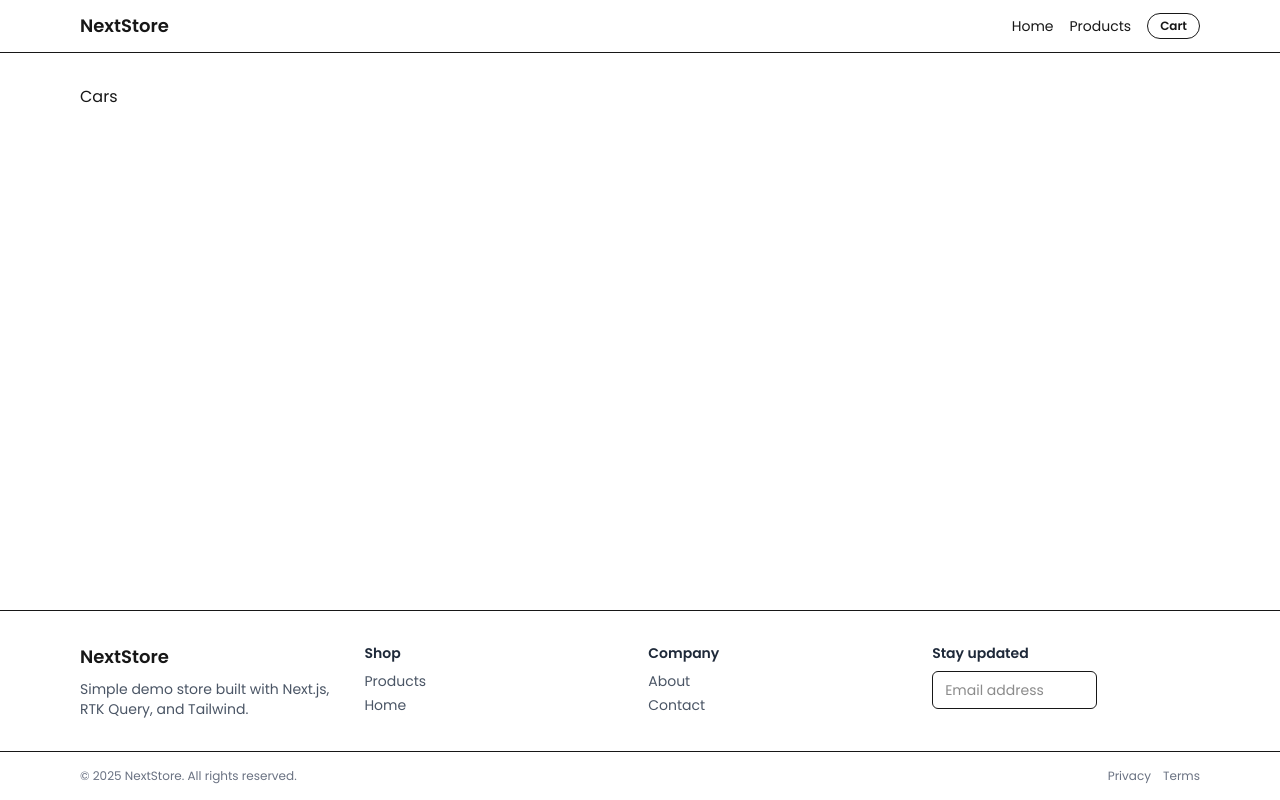
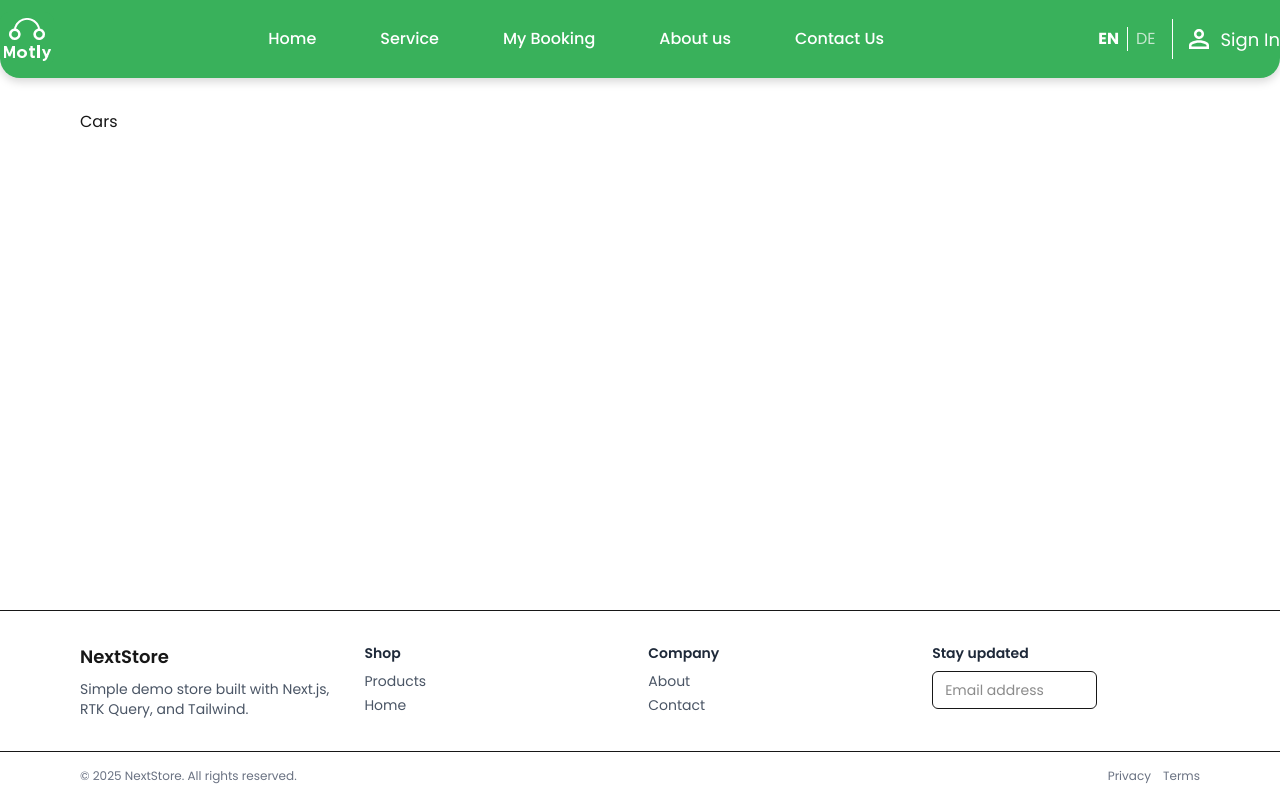
Before and after one commit to mijanConnect/motly-car-rental-website-mahsundic, a Next.js app: page /cars in a window 1280 px wide. Built offline with nearby package versions, Linux system fonts and the light colour scheme.

Commit message:
Navbar design

```diff
--- a/app/components/Navbar.tsx
+++ b/app/components/Navbar.tsx
@@ -1,30 +1,119 @@
 "use client";
 
+import Image from "next/image";
 import Link from "next/link";
 import { useState } from "react";
+import UserIcon from "./Svg";
 
 export default function Navbar() {
   const [open, setOpen] = useState(false);
+  const [lang, setLang] = useState("EN");
+
+  const toggleLanguage = () => {
+    setLang((prev) => (prev === "EN" ? "DE" : "EN"));
+  };
 
   return (
-    <header className="sticky top-0 z-20 border-b bg-white/70 backdrop-blur">
-      <div className="mx-auto flex max-w-6xl items-center justify-between px-4 py-3">
+    <header className="sticky top-0 z-20 bg-primary rounded-b-[20px] drop-shadow-lg">
+      <div className="container mx-auto flex items-center justify-between py-3">
         <Link
           href="/"
           className="text-lg font-semibold text-[--color-primary] hover:opacity-90"
         >
-          NextStore
+          <Image
+            src="/assets/logo-nav.png"
+            alt="Login Image"
+            width={54}
+            height={54}
+          />
         </Link>
+
+        <nav
+          className={`${
+            open ? "max-h-52 opacity-100" : "max-h-0 opacity-0"
+          } absolute left-0 right-0 top-full overflow-hidden border-b border-t bg-white/95 px-4 shadow-md transition-all duration-200 lg:static lg:max-h-none lg:flex lg:items-center lg:justify-end lg:gap-4 lg:border-0 lg:bg-transparent lg:p-0 lg:opacity-100 lg:shadow-none`}
+        >
+          <div className="flex flex-col gap-3 py-3 text-[16px] font-medium text-white lg:flex-row lg:items-center lg:py-0 lg:gap-12">
+            <Link
+              href="/"
+              className="hover:text-[--color-primary] hover:scale-115 px-2 transform transition-all"
+              onClick={() => setOpen(false)}
+            >
+              Home
+            </Link>
+            <Link
+              href="#products"
+              className="hover:text-[--color-primary] hover:scale-115 px-2 transform transition-all"
+              onClick={() => setOpen(false)}
+            >
+              Service
+            </Link>
+            <Link
+              href="#products"
+              className="hover:text-[--color-primary] hover:scale-115 px-2 transform transition-all"
+              onClick={() => setOpen(false)}
+            >
+              My Booking
+            </Link>
+            <Link
+              href="#products"
+              className="hover:text-[--color-primary] hover:scale-115 px-2 transform transition-all"
+              onClick={() => setOpen(false)}
+            >
+              About us
+            </Link>
+            <Link
+              href="#products"
+              className="hover:text-[--color-primary] hover:scale-115 px-2 transform transition-all"
+              onClick={() => setOpen(false)}
+            >
+              Contact Us
+            </Link>
+          </div>
+        </nav>
+
+        <div className="flex gap-4 align-middle justify-between">
+          <div className="flex justify-start items-center gap-4">
+            <div
+              onClick={toggleLanguage}
+              className="flex items-center cursor-pointer select-none text-white border-r pr-4 h-10"
+            >
+              <span
+                className={`pr-2 ${
+                  lang === "EN" ? "font-bold" : "opacity-70"
+                } border-r`}
+              >
+                EN
+              </span>
+
+              <span
+                className={`pl-2 ${lang === "DE" ? "font-bold" : "opacity-70"}`}
+              >
+                DE
+              </span>
+            </div>
+
+            <Link
+              href="#products"
+              className="text-white"
+              onClick={() => setOpen(false)}
+            >
+              <div className="flex justify-start items-center gap-3">
+                <UserIcon />
+                <p className="text-[18px]">Sign In</p>
+              </div>
+            </Link>
+          </div>
 
           <button
             type="button"
-          className="inline-flex items-center justify-center rounded-md p-2 text-[--color-foreground] hover:bg-black/5 focus:outline-none focus:ring-2 focus:ring-[--color-primary] lg:hidden"
+            className="inline-flex items-center justify-center rounded-md text-white hover:bg-black/5 focus:outline-none focus:ring-2 focus:ring-[--color-primary] lg:hidden"
             aria-label="Toggle navigation"
             onClick={() => setOpen((v) => !v)}
           >
             <span className="sr-only">Toggle navigation</span>
             <svg
-            className="h-5 w-5"
+              className="h-8 w-8"
               xmlns="http://www.w3.org/2000/svg"
               fill="none"
               viewBox="0 0 24 24"
@@ -46,32 +135,7 @@ export default function Navbar() {
               )}
             </svg>
           </button>
-
-        <nav
-          className={`${
-            open ? "max-h-52 opacity-100" : "max-h-0 opacity-0"
-          } absolute left-0 right-0 top-full overflow-hidden border-b border-t bg-white/95 px-4 shadow-md transition-all duration-200 lg:static lg:max-h-none lg:flex lg:items-center lg:justify-end lg:gap-4 lg:border-0 lg:bg-transparent lg:p-0 lg:opacity-100 lg:shadow-none`}
-        >
-          <div className="flex flex-col gap-3 py-3 text-sm lg:flex-row lg:items-center lg:py-0 lg:gap-4">
-            <Link
-              href="/"
-              className="hover:text-[--color-primary]"
-              onClick={() => setOpen(false)}
-            >
-              Home
-            </Link>
-            <Link
-              href="#products"
-              className="hover:text-[--color-primary]"
-              onClick={() => setOpen(false)}
-            >
-              Products
-            </Link>
-            <button className="rounded-full border border-[--color-primary] px-3 py-1 text-xs font-semibold text-[--color-primary] transition hover:bg-[--color-primary] hover:text-white">
-              Cart
-            </button>
         </div>
-        </nav>
       </div>
     </header>
   );
--- /dev/null
+++ b/app/components/Svg.tsx
@@ -0,0 +1,16 @@
+export default function UserIcon() {
+  return (
+    <svg
+      xmlns="http://www.w3.org/2000/svg"
+      width="20"
+      height="20"
+      viewBox="0 0 20 20"
+      fill="none"
+    >
+      <path
+        d="M10 10C8.625 10 7.44792 9.51042 6.46875 8.53125C5.48958 7.55208 5 6.375 5 5C5 3.625 5.48958 2.44792 6.46875 1.46875C7.44792 0.489583 8.625 0 10 0C11.375 0 12.5521 0.489583 13.5312 1.46875C14.5104 2.44792 15 3.625 15 5C15 6.375 14.5104 7.55208 13.5312 8.53125C12.5521 9.51042 11.375 10 10 10ZM0 20V16.5C0 15.7917 0.182292 15.1406 0.546875 14.5469C0.911458 13.9531 1.39583 13.5 2 13.1875C3.29167 12.5417 4.60417 12.0573 5.9375 11.7344C7.27083 11.4115 8.625 11.25 10 11.25C11.375 11.25 12.7292 11.4115 14.0625 11.7344C15.3958 12.0573 16.7083 12.5417 18 13.1875C18.6042 13.5 19.0885 13.9531 19.4531 14.5469C19.8177 15.1406 20 15.7917 20 16.5V20H0ZM2.5 17.5H17.5V16.5C17.5 16.2708 17.4427 16.0625 17.3281 15.875C17.2135 15.6875 17.0625 15.5417 16.875 15.4375C15.75 14.875 14.6146 14.4531 13.4688 14.1719C12.3229 13.8906 11.1667 13.75 10 13.75C8.83333 13.75 7.67708 13.8906 6.53125 14.1719C5.38542 14.4531 4.25 14.875 3.125 15.4375C2.9375 15.5417 2.78646 15.6875 2.67188 15.875C2.55729 16.0625 2.5 16.2708 2.5 16.5V17.5ZM10 7.5C10.6875 7.5 11.276 7.25521 11.7656 6.76562C12.2552 6.27604 12.5 5.6875 12.5 5C12.5 4.3125 12.2552 3.72396 11.7656 3.23438C11.276 2.74479 10.6875 2.5 10 2.5C9.3125 2.5 8.72396 2.74479 8.23438 3.23438C7.74479 3.72396 7.5 4.3125 7.5 5C7.5 5.6875 7.74479 6.27604 8.23438 6.76562C8.72396 7.25521 9.3125 7.5 10 7.5Z"
+        fill="white"
+      />
+    </svg>
+  );
+}
```
Also changed, not shown: public/assets/logo-nav.png (added). Lines whose indentation alone changed are shown as unchanged.
